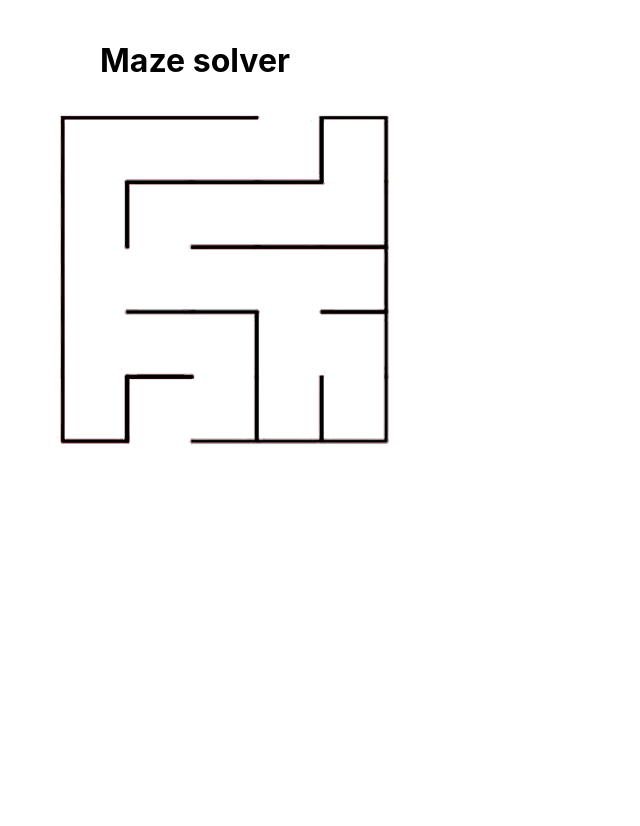
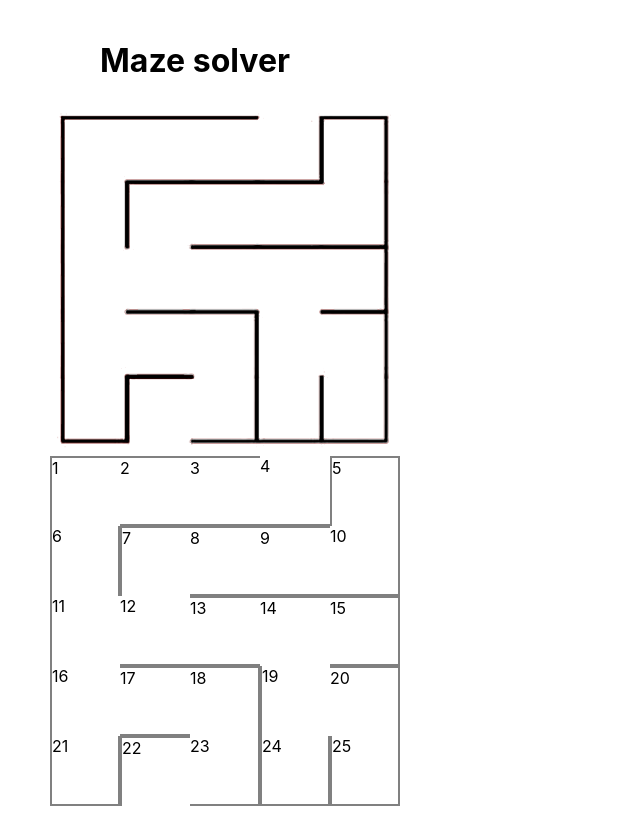
Before and after one commit to DyadicGit/maze_solver, a React (Create React App) app: page / in a window 1280 px wide. Shown: the whole page, without its empty margins (0-640 px from the left). Before the commit the page ends 800 px from the top, so only its background shows below. Built offline with nearby package versions, Linux system fonts and the light colour scheme.

Commit message:
just save for now

```diff
--- a/src/App.js
+++ b/src/App.js
@@ -1,5 +1,5 @@
 import React from 'react';
-import MainPage from "./pages/main";
+import MainPage from "./pages/main/";
 
 function App() {
   return (
--- /dev/null
+++ b/src/lib/graph.js
@@ -0,0 +1,78 @@
+import { PriorityQueue } from "./queue.js"
+
+class PriorityQueueSimple {
+  constructor(){
+    this.values = [];
+  }
+  enqueue(val, priority) {
+    this.values.push({val, priority});
+    this.sort();
+  };
+  dequeue() {
+    return this.values.shift();
+  };
+  sort() {
+    this.values.sort((a, b) => a.priority - b.priority);
+  };
+}
+
+
+class WeightedGraph {
+    constructor() {
+        this.adjacencyList = {};
+    }
+    addVertex(vertex){
+        if(!this.adjacencyList[vertex]) this.adjacencyList[vertex] = [];
+    }
+    addEdge(vertex1,vertex2, weight){
+        this.adjacencyList[vertex1].push({ node:vertex2, weight });
+        this.adjacencyList[vertex2].push({ node:vertex1, weight });
+    }
+    shortestPath(start, finish){
+        const priorityQ = new PriorityQueue();
+        const distances = {};
+        const road = {};
+        let path = [] //to return at end
+
+        //build up initial state
+        for(const vertex in this.adjacencyList){
+            if(vertex === start){
+                distances[vertex] = 0;
+                priorityQ.enqueue(vertex, 0);
+            } else {
+                distances[vertex] = Infinity;
+                priorityQ.enqueue(vertex, Infinity);
+            }
+            road[vertex] = null;
+        }
+
+        let smallest;
+        while(priorityQ.values.length){
+            smallest = priorityQ.dequeue().val;
+
+            if(smallest === finish){ //end of loop
+                while(road[smallest]){
+                    path.push(smallest);
+                    smallest = road[smallest];
+                }
+                break;
+            }
+
+             // start
+            if(smallest || distances[smallest] !== Infinity){
+                for(const {weight: edgeWeight, node: edge} of this.adjacencyList[smallest]){
+                    const candidate = distances[smallest] + edgeWeight;
+                    if(candidate < distances[edge]){
+                        distances[edge] = candidate;
+                        road[edge] = smallest;
+                        priorityQ.enqueue(edge, candidate);
+                    }
+                }
+            }
+        }
+
+        return [...path, smallest].reverse().reduce((acc, v) => acc+' -> '+v);
+    }
+}
+
+export { WeightedGraph };
--- /dev/null
+++ b/src/lib/queue.js
@@ -0,0 +1,73 @@
+
+class PriorityQueue {
+    constructor(){
+        this.values = [];
+    }
+    enqueue(val, priority){
+        let newNode = new Node(val, priority);
+        this.values.push(newNode);
+        this.bubbleUp();
+    }
+    bubbleUp(){
+        let idx = this.values.length - 1;
+        const element = this.values[idx];
+        while(idx > 0){
+            let parentIdx = Math.floor((idx - 1)/2);
+            let parent = this.values[parentIdx];
+            if(element.priority >= parent.priority) break;
+            this.values[parentIdx] = element;
+            this.values[idx] = parent;
+            idx = parentIdx;
+        }
+    }
+    dequeue(){
+        const min = this.values[0];
+        const end = this.values.pop();
+        if(this.values.length > 0){
+            this.values[0] = end;
+            this.sinkDown();
+        }
+        return min;
+    }
+    sinkDown(){
+        let idx = 0;
+        const length = this.values.length;
+        const element = this.values[0];
+
+        while(true){
+            let leftChildIdx = 2 * idx + 1;
+            let rightChildIdx = 2 * idx + 2;
+            let leftChild,rightChild;
+            let swap = null;
+
+            if(leftChildIdx < length){
+                leftChild = this.values[leftChildIdx];
+                if(leftChild.priority < element.priority) {
+                    swap = leftChildIdx;
+                }
+            }
+            if(rightChildIdx < length){
+                rightChild = this.values[rightChildIdx];
+                if(
+                    (swap === null && rightChild.priority < element.priority) ||
+                    (swap !== null && rightChild.priority < leftChild.priority)
+                ) {
+                   swap = rightChildIdx;
+                }
+            }
+            if(swap === null) break;
+            this.values[idx] = this.values[swap];
+            this.values[swap] = element;
+            idx = swap;
+        }
+    }
+}
+
+class Node {
+    constructor(val, priority){
+        this.val = val;
+        this.priority = priority;
+    }
+}
+
+export { Node, PriorityQueue };
--- a/src/pages/main.js
+++ /dev/null
@@ -1,14 +0,0 @@
-import React from "react"
-import mazeSample from "../assets/maze-sample.png"
-import "./main.scss"
-
-const MainPage = () => {
-  return (
-    <main className="maze-page">
-      <h1>Maze solver</h1>
-      <img alt="maze sample" src={mazeSample} />
-    </main>
-  )
-}
-
-export default MainPage
--- a/src/pages/main.scss
+++ /dev/null
@@ -1,5 +0,0 @@
-.maze-page {
-  padding: 20px 50px;
-  h1 { padding-left: 50px; }
-  img { width: 350px }
-}
--- /dev/null
+++ b/src/pages/main/index.js
@@ -0,0 +1,74 @@
+import React, { useEffect } from "react"
+import { WeightedGraph } from "../../lib/graph"
+import { mazeData } from "./maze-data"
+import mazeSample from "../../assets/maze-sample.png"
+import "./main.scss"
+
+const maze = (
+  <div className="maze">
+    {mazeData.points.map((point, i) => {
+      return (
+        <div className={point.walls.join(" ")} key={i + 1}>
+          {point.name}
+        </div>
+      )
+    })}
+  </div>
+)
+
+const go = direction =>
+  ({
+    top: point =>
+      point.getRow() + 1 < mazeData.rows ? point.index - mazeData.rows : null,
+    bottom: point =>
+      point.getRow() - 1 > 1 ? point.index + mazeData.rows : null,
+    right: point =>
+      point.getColumn() + 1 < mazeData.columns ? point.index + 1 : null,
+    left: point => (point.getColumn() - 1 > 1 ? point.index + 1 : null),
+  }[direction])
+
+const whereToGo = walls => {
+  const paths = {
+    top: true,
+    bottom: true,
+    right: true,
+    left: true,
+  }
+  walls.forEach(wall => (paths[wall] = false))
+  const validKeys = ["top", "bottom", "right", "left"]
+  return validKeys.filter(path => paths[path])
+}
+
+const MainPage = () => {
+  useEffect(() => {
+    const graph = new WeightedGraph()
+    mazeData.points.flatMap(point => graph.addVertex(point.name))
+    const edges = mazeData.points.flatMap(point => {
+      const freePaths = whereToGo(point.walls)
+      const edgeData = freePaths.map(path => {
+        const goToIndex = go(path)(point) - 1
+        const nextPoint = mazeData.points[goToIndex]
+        return nextPoint
+          ? { from: point.name, to: nextPoint.name, weight: point.weight }
+          : undefined
+      })
+      return edgeData;
+    })
+    console.log(edges)
+    edges.forEach(edge => {
+      if (edge) graph.addEdge(edge.from, edge.to, edge.weight)
+    })
+    const path = graph.shortestPath(1, 3)
+    console.log({ graph, path, maze: mazeData })
+  }, [])
+
+  return (
+    <main className="maze-page">
+      <h1>Maze solver</h1>
+      <img alt="maze sample" src={mazeSample} />
+      {maze}
+    </main>
+  )
+}
+
+export default MainPage
--- /dev/null
+++ b/src/pages/main/main.scss
@@ -0,0 +1,17 @@
+.maze-page {
+  padding: 20px 50px;
+  h1 { padding-left: 50px; }
+  img { width: 350px }
+}
+.maze {
+  $thickness: 2px;
+  $color: grey;
+  width: 350px;
+  height: 350px;
+  display: grid;
+  grid-template: repeat(5, 1fr) / repeat(5, 1fr);
+  .top { border-top: solid $thickness $color }
+  .right { border-right: solid $thickness $color }
+  .bottom { border-bottom: solid $thickness $color }
+  .left { border-left: solid $thickness $color }
+}
--- /dev/null
+++ b/src/pages/main/maze-data.js
@@ -0,0 +1,45 @@
+const getColumn = index => index % mazeData.columns || mazeData.columns
+const getRow = index => Math.ceil(index / mazeData.rows)
+
+class Point {
+  constructor(index, name, walls, weight = 1) {
+    this.name = name;
+    this.walls = walls;
+    this.index = index;
+    this.weight = weight;
+  }
+  getRow = () => getRow(this.index)
+  getColumn = () => getColumn(this.index)
+}
+
+export const mazeData = {
+  columns: 5,
+  rows: 5,
+  points: [
+    new Point(1,  1, ['top', '', '', 'left']),
+    new Point(2,  2, ['top', '', 'bottom', '']),
+    new Point(3,  3, ['top', '', 'bottom', '']),
+    new Point(4,  4, ['', '', 'bottom', '']),
+    new Point(5,  5, ['top', 'right', '', 'left']),
+    new Point(6,  6, ['', 'right', '', 'left']),
+    new Point(7,  7, ['top', '', '', 'left']),
+    new Point(8,  8, ['top', '', 'bottom', '']),
+    new Point(9,  9, ['top', '', 'bottom', '']),
+    new Point(10, 10, ['', 'right', 'bottom', '']),
+    new Point(11, 11, ['', '', '', 'left']),
+    new Point(12, 12, ['', '', 'bottom', '']),
+    new Point(13, 13, ['top', '', 'bottom', '']),
+    new Point(14, 14, ['top', '', '', '']),
+    new Point(15, 15, ['top', 'right', 'bottom', '']),
+    new Point(16, 16, ['', '', '', 'left']),
+    new Point(17, 17, ['top', '', 'bottom', '']),
+    new Point(18, 18, ['top', 'right', '', '']),
+    new Point(19, 19, ['', '', '', 'left']),
+    new Point(20, 20, ['top', 'right', '', '']),
+    new Point(21, 21, ['', 'right', 'bottom', 'left']),
+    new Point(22, 22, ['top', '', '', 'left']),
+    new Point(23, 23, ['', 'right', 'bottom', '']),
+    new Point(24, 24, ['', 'right', 'bottom', 'left']),
+    new Point(25, 25, ['', 'right', 'bottom', 'left']),
+  ]
+}
```
